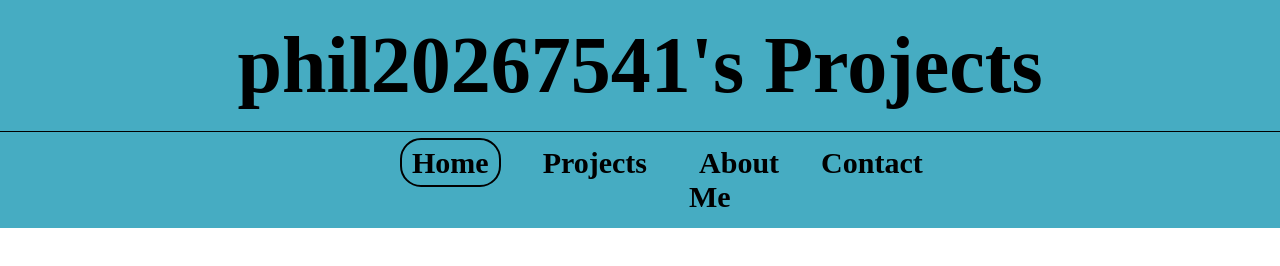
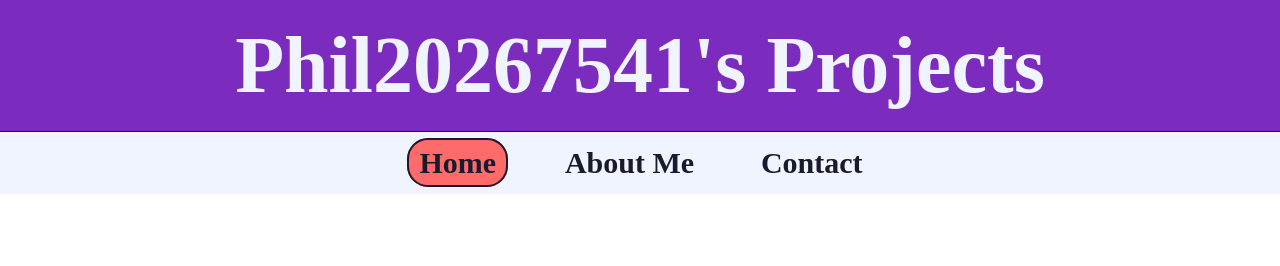
Before and after one commit to phil20267541/phil20267541.github.io, a plain HTML site: page index.html in a window 1280 px wide. Drawn offline with Linux system fonts and the light colour scheme.

Commit message:
Theme change
- Changed background, text and button colours

```diff
--- a/index.html
+++ b/index.html
@@ -3,19 +3,18 @@
   <head>
     <meta charset="utf-8">
     <meta http-equiv="X-UA-Compatible" content="IE=edge">
-    <title>phil20267541's Projects</title>
+    <title>Phil20267541's Projects</title>
     <meta name="description" content="Website for phil20267541's projects">
     <meta name="viewport" content="width=device-width, initial-scale=1">
     <link rel="stylesheet" href="main.css">
   </head>
   <main>
     <header>
-      <h1>phil20267541's Projects</h1>
+      <h1>Phil20267541's Projects</h1>
     </header>
     <nav>
       <ul>
         <li><a class="active" href="index.html">Home</a></li>
-        <li><a href="projects.html">Projects</a></li>
         <li><a href="about.html">About Me</a></li>
         <li><a href="contact.html">Contact</a></li>
       </ul>
--- a/main.css
+++ b/main.css
@@ -5,9 +5,9 @@
 }
 
 header {
-  background-color: #46ACC2;
-  color: black;
-  border-bottom: 1px solid black;
+  background-color: #7B2CBF;
+  color: #F0F4FF;
+  border-bottom: 1px solid #1A1A2E;
 }
 
 header h1 {
@@ -17,7 +17,7 @@ header h1 {
 }
 
 nav {
-  background-color: #46ACC2;
+  background-color: #F0F4FF;
   display: flex;
   justify-content: center;
 }
@@ -28,7 +28,7 @@ nav ul {
   list-style-type: none;
   justify-self: center;
   justify-content: space-around;
-  width: 40%;
+  width: 40vw;
 }
 
 nav ul li {
@@ -37,7 +37,7 @@ nav ul li {
 
 nav ul li a {
   text-decoration: none;
-  color: black;
+  color: #1A1A2E;
   font-size: 30px;
   font-weight: bold;
   border-radius: 21px;
@@ -46,12 +46,11 @@ nav ul li a {
 }
 
 nav ul li a:hover {
-  background-color: #3A8EA1;
+  background-color: #FF6B6B;
 }
 
 nav ul li a.active {
-  background-color: #46ACC2;
-  color: black;
-  border: 2px solid black;
-
+  background-color: #FF6B6B;
+  color: #1A1A2E;
+  border: 2px solid #1A1A2E;
 }
```
